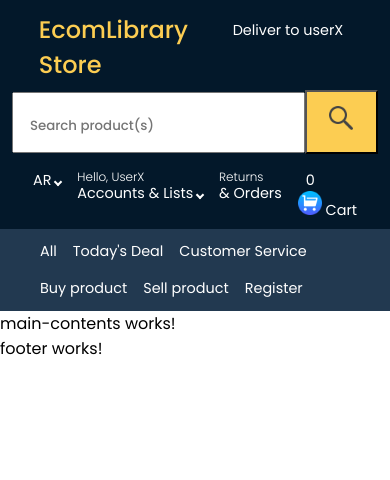
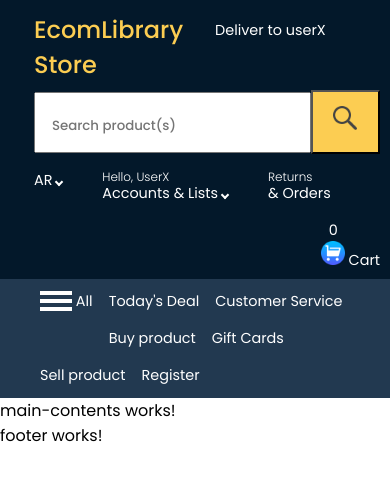
Before and after one commit to OussamaAalailiev/E-commerce-library-FrontEnd-OA, an Angular app: page / in a window 390 px wide. Shown: the top 480 px of the page. Built offline with nearby package versions, Linux system fonts and the light colour scheme.

Commit message:
add hamburger Menu on 2nd Header

```diff
--- a/src/app/components/header/header.component.css
+++ b/src/app/components/header/header.component.css
@@ -21,7 +21,7 @@
   flex-wrap: wrap;
   right: 0; left: 0; top: 0;
   /*text-align: center;*/
-  justify-content: space-evenly;
+  /*justify-content: space-evenly;*/
   padding: 0.75rem 0.5% 0rem;
   z-index: 1000;
 }
@@ -36,6 +36,9 @@
   padding: 0.25rem 2rem 0.25rem 2rem;
   z-index: 999;
 }
+/*.myHeader1 .navbar ul li a{*/
+/*  float: right;*/
+/*}*/
 .myHeader2 .navbar2 ul{
   float: left;
 }
@@ -132,6 +135,22 @@ input{
   padding-top: 0rem;
 
 }
+.shoppingIcon2{
+  /*margin-right: 0.1rem;*/
+  width: 1rem;
+  padding-top: 0rem;
+
+}
+.line--hamburgerMenu{
+  content: "";
+  width: 2rem;
+  /*color: white;*/
+  display: block;
+  background-color: white;
+  /*height: 3px;*/
+  margin-bottom: 0.25rem;
+  padding: 0.12rem;
+}
 .example-spacer {
   flex: 1 1 auto;
 }
--- a/src/app/components/header/header.component.html
+++ b/src/app/components/header/header.component.html
@@ -1,8 +1,8 @@
 <header>
   <section class="myHeader1">
-    <a href="#1" class="logo onhover"><section style="color: #fccd52">EcomLibrary</section> Store</a>
-    <a href="#2" class="after__logo onhover">Deliver to userX</a>
-    <form action="" class="after__logo">
+    <a href="#1" class="logo onhover" style="margin-left: 2rem;"><section style="color: #fccd52;">EcomLibrary</section> Store</a>
+    <a href="#2" class="after__logo onhover" style="margin-left: 1.5rem">Deliver to userX</a>
+    <form action="" class="after__logo" style="margin-left: 1.5rem">
       <input type="text" placeholder="Search product(s)">
       <span >
       <button type="submit" class="searchBtn" >
@@ -12,15 +12,16 @@
       </button>
     </span>
     </form>
-    <nav class="navbar">
-      <ul>
-        <li><a href="#3" class="onhover">AR <i class="arrow down"></i> </a></li>
-        <li><a href="#4" class="onhover">
+    <nav class="navbar" >
+      <ul >
+        <li style="margin-left: 1.5rem"><a href="#3" class="onhover">AR <i class="arrow down"></i> </a></li>
+        <li style="margin-left: 1.5rem"><a href="#4" class="onhover">
           <section class="nav-line-1 ">Hello, UserX</section>
           <span>Accounts & Lists </span>
-          <i class="arrow down"></i></a></li>
-        <li><a href="#5" class="onhover"><section class="nav-line-1 ">Returns</section> & Orders</a></li>
-        <li>
+          <i class="arrow down"></i></a>
+        </li>
+        <li style="margin-left: 1.5rem"><a href="#5" class="onhover"><section class="nav-line-1 ">Returns</section> & Orders</a></li>
+        <li style="margin-left: 1.5rem; float: right">
           <a href="#6" class="onhover">
             <section style="margin-left: 0.5rem;">0</section>
             <img src="./assets/images/shoppingCart2.png" alt="" class="shoppingIcon" style="display: inline">
@@ -34,10 +35,26 @@
   <section class="myHeader2" style=" background-color: #223950;">
     <nav class="navbar2">
       <ul>
-        <li><a href="#11">All</a></li>
+        <li>
+          <a href="#11">
+<!--            <img class="shoppingIcon2" src="./assets/images/hamburgerMenuEcom1.png" alt="">-->
+            <section style="display: flex">
+              <span>
+                <h1 class="line--hamburgerMenu"></h1>
+                <h1 class="line--hamburgerMenu"></h1>
+                <h1 class="line--hamburgerMenu"></h1>
+              </span>
+              &nbsp;
+              <span>
+                All
+              </span>
+            </section>
+          </a>
+        </li>
         <li><a href="#11">Today's Deal</a></li>
         <li><a href="#11">Customer Service</a></li>
         <li><a href="#11">Buy product</a></li>
+        <li><a href="#11">Gift Cards</a></li>
         <li><a href="#11">Sell product</a></li>
         <li><a href="#11">Register</a></li>
       </ul>
```
Also changed, not shown: src/assets/images/hamburgerMenuEcom1.png (added).
